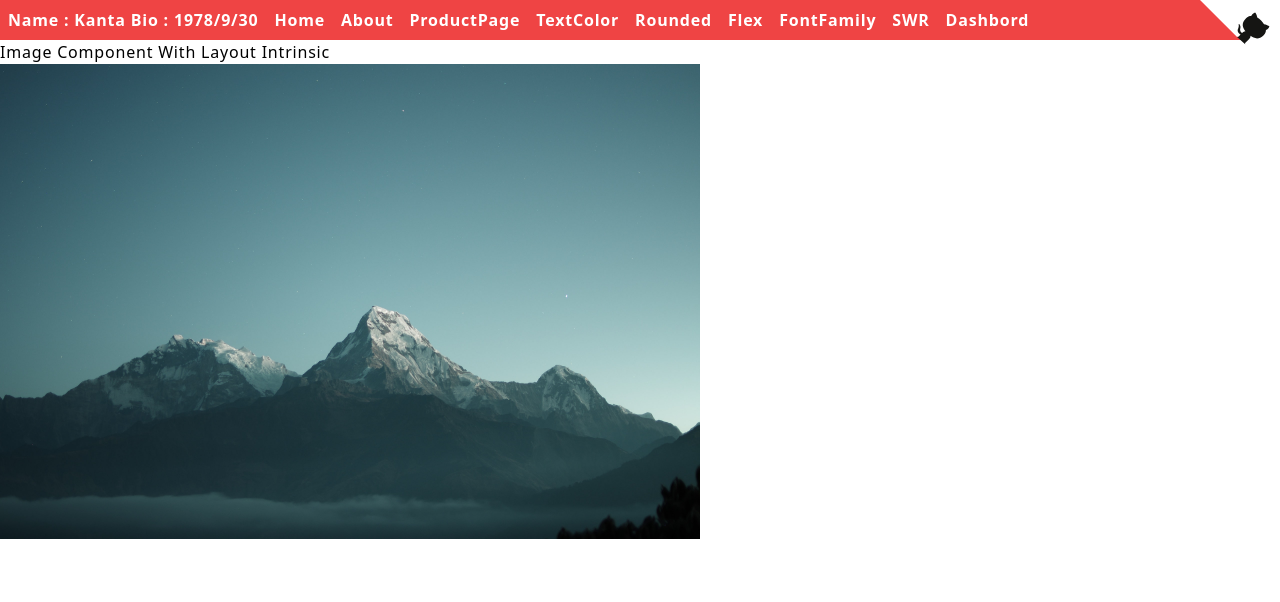
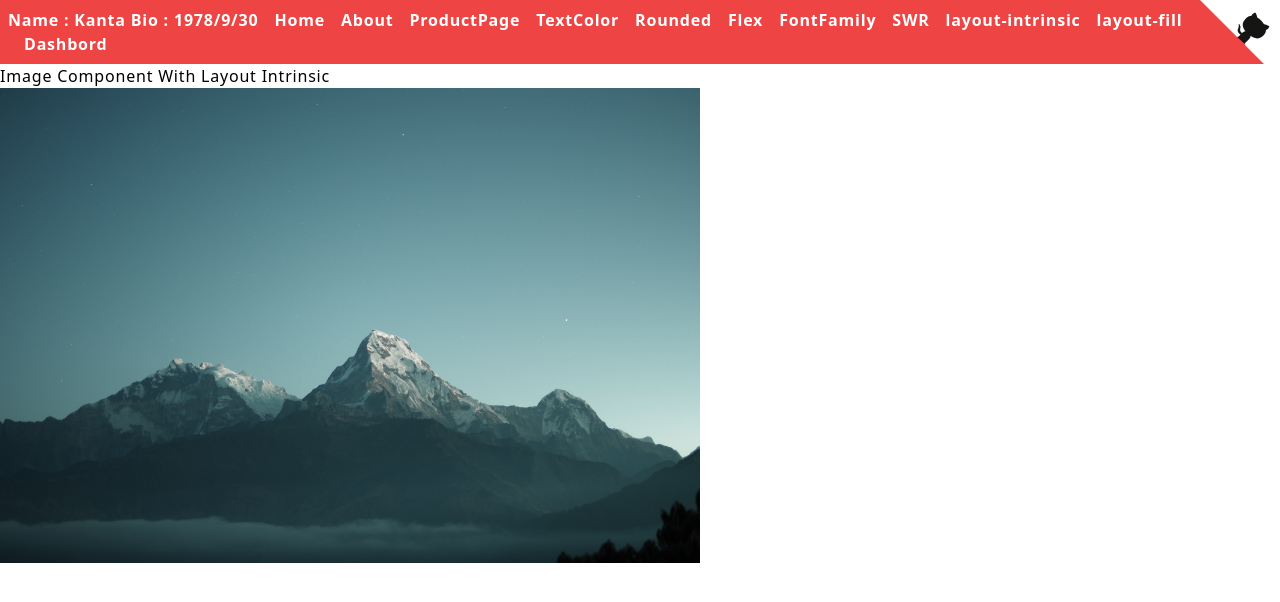
Before and after one commit to kanta13jp1/nextjs-type, a Next.js app: page /layout-intrinsic in a window 1280 px wide. Shown: the top 602 px of the page. Built offline with nearby package versions, Linux system fonts and the light colour scheme.

Commit message:
view-source

```diff
--- a/src/components/view-source.module.css
+++ /dev/null
@@ -1,48 +0,0 @@
-.svg {
-  position: absolute;
-  top: 0;
-  right: 0;
-}
-.arm {
-  transform-origin: 130px 106px;
-}
-
-.svg:hover .arm {
-  animation: wave 560ms ease-in-out;
-}
-
-@keyframes wave {
-  0% {
-    transform: rotate(0deg);
-  }
-
-  20% {
-    transform: rotate(-25deg);
-  }
-
-  40% {
-    transform: rotate(10deg);
-  }
-
-  60% {
-    transform: rotate(-25deg);
-  }
-
-  80% {
-    transform: rotate(10deg);
-  }
-
-  100% {
-    transform: rotate(0deg);
-  }
-}
-
-@media (max-width: 500px) {
-  .svg:hover .arm {
-    animation: none;
-  }
-
-  .svg:hover .arm {
-    animation: wave 560ms ease-in-out;
-  }
-}
--- a/src/components/view-source.tsx
+++ b/src/components/view-source.tsx
@@ -1,5 +1,3 @@
-import { arm, svg } from './view-source.module.css';
-
 const ViewSource = ({ pathname }: any) => (
   <svg
     xmlns="http://www.w3.org/2000/svg"
@@ -7,15 +5,15 @@ const ViewSource = ({ pathname }: any) => (
     height="80"
     viewBox="0 0 250 250"
     fill="#151513"
-    className={svg}
+    className="absolute top-0 right-0 hover:animate-[wave_560ms_ease-in-out]"
   >
     <a
       title="View Source"
-      href={`https://github.com/kanta13jp1/nextjs-type/tree/main/src/pages/${pathname}`}
+      href={`https://github.com/kanta13jp1/nextjs-type/tree/main/src/${pathname}`}
     >
       <path d="M0 0l115 115h15l12 27 108 108V0z" fill="#fff" />
       <path
-        className={arm}
+        className="origin-[130_106] animate-[wave_560ms_ease-in-out]"
         d="M128 109c-15-9-9-19-9-19 3-7 2-11 2-11-1-7 3-2 3-2 4 5 2 11 2 11-3 10 5 15 9 16"
       />
       <path d="M115 115s4 2 5 0l14-14c3-2 6-3 8-3-8-11-15-24 2-41 5-5 10-7 16-7 1-2 3-7 12-11 0 0 5 3 7 16 4 2 8 5 12 9s7 8 9 12c14 3 17 7 17 7-4 8-9 11-11 11 0 6-2 11-7 16-16 16-30 10-41 2 0 3-1 7-5 11l-12 11c-1 1 1 5 1 5z" />
--- a/src/pages/layout.tsx
+++ b/src/pages/layout.tsx
@@ -38,6 +38,12 @@ const Layout = ({ children }: Props) => {
         <Link href="/swr">
           <a>SWR</a>
         </Link>
+        <Link href="/layout-intrinsic">
+          <a>layout-intrinsic</a>
+        </Link>
+        <Link href="/layout-fill">
+          <a>layout-fill</a>
+        </Link>
         <Link href="/">
           <a>Dashbord</a>
         </Link>
--- a/tailwind.config.js
+++ b/tailwind.config.js
@@ -17,6 +17,20 @@ module.exports = {
       mono: [...defaultTheme.fontFamily.mono],
     },
     extend: {
+      keyframes: {
+        wave: {
+          '0%': { transform: 'rotate(0deg)' },
+          '20%': { transform: 'rotate(-25deg)' },
+          '40%': { transform: 'rotate(10deg)' },
+          '60%': { transform: 'rotate(-25deg)' },
+          '80%': { transform: 'rotate(10deg)' },
+          '100%': { transform: 'rotate(0deg)' },
+        },
+      },
+      animation: {
+        wave: 'wave 560ms ease-in-out',
+        wiggle: 'wiggle 1s ease-in-out infinite',
+      },
       colors: {
         // 開発で使用するカラーを設定する
         // `DEFAULT` で設定しているものは、`text-theme` や `bg-primary` のように使用できる
```
